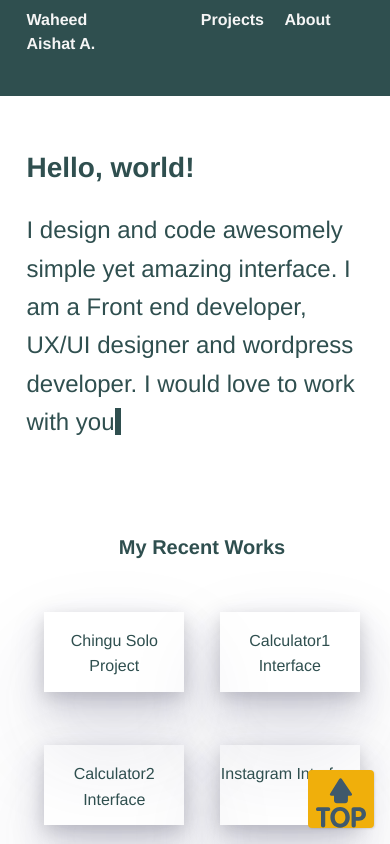
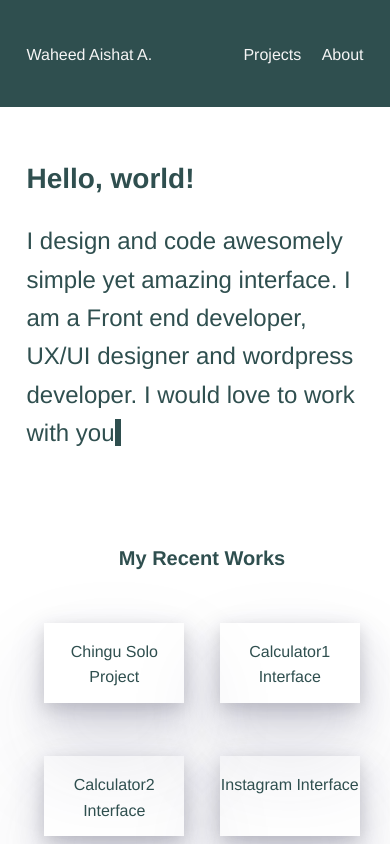
Before and after one commit to aishat001/myPortfolio, a plain HTML site: page index.html in a window 390 px wide. Shown: the top 844 px of the page. Drawn offline with Linux system fonts and the light colour scheme; a web font is replaced by a local one.

Commit message:
new files

```diff
--- a/css/grid.css
+++ b/css/grid.css
@@ -30,7 +30,7 @@ html, body { height: 100%; width: 100%; margin: 0px; padding: 0px; left: 0px; to
 
 .col-3-sm { width: 21%; }
 
-.col-4-sm { width: 20%; }
+.col-4-sm { width: 25%; }
 
 .col-5-sm { width: 37.66%; }
 
@@ -72,7 +72,7 @@ html, body { height: 100%; width: 100%; margin: 0px; padding: 0px; left: 0px; to
 @media only screen and (min-width: 720px) {
   .col-1, .col-1-l { width: 4.33%; }
   .col-2, .col-2-l { width: 12.66%; }
-  .col-3, .col-3-l { width: 21%; }
+  .col-3, .col-3-l { width: 25%; }
   .col-4, .col-4-l { width: 20%; text-align: center; }
   .col-5, .col-5-l { width: 37.66%; }
   .col-6, .col-6-l { width: 46%; }
@@ -98,7 +98,7 @@ html, body { height: 100%; width: 100%; margin: 0px; padding: 0px; left: 0px; to
   .container { width: 90%; max-width: 1600px; }
   .col-1-xl { width: 4.33%; }
   .col-2-xl { width: 12.66%; }
-  .col-3-xl { width: 21%; }
+  .col-3-xl { width: 25%; }
   .col-4-xl { width: 29.33%; text-align: center;}
   .col-5-xl { width: 37.66%; }
   .col-6-xl { width: 46%; }
--- a/css/index.css
+++ b/css/index.css
@@ -134,24 +134,6 @@ section.grey { margin-top: 24px; }
   padding: 5px;
   color: whitesmoke;
 }
-.top {
-  background-color: #f0af0b;
-  border: 0;
-  border-radius: 4px;
-  bottom: 1rem;
-  box-shadow: 1px 1px 2px rgba(0,0,0,.1);
-  cursor: pointer;
-  overflow: hidden;
-  padding: .5rem .5rem 0;
-  position: fixed;
-  right: 1rem;
-  text-decoration: none;
-  transition: transform .3s ease-in-out;
-}
-.top:hover {
-  background-color: yellow;
-}
-
 
 span {
   background-color: darkslategray;
@@ -231,6 +213,10 @@ button {
 button:hover{
   background-color: darkslategray;
 }
+.row1 {
+  display: flex;
+  flex-direction: row;
+}
 
 
 
@@ -294,11 +280,18 @@ button:hover{
   .credits { margin-top: -80px; }
   .img-edu-8 { margin-bottom: 120px; }
 }
+@media only screen and (min-width: 700px) and (max-width:1190px) {
+  .navigation {padding-top: 40px;}
+}
 @media only screen and (min-width: 500px) and (max-width:700px) {
   .center {width: 100%; text-align: center;}
   a.div > p {
     color: darkslategray;
     font-size: 1.2rem;
+  }
+  .navigation {padding-top: 35px;}
+  div.col-3.col-4-sm {
+    width: 40%;
   }
 }
 @media only screen and (max-width: 500px) {
@@ -307,4 +300,18 @@ button:hover{
     color: darkslategray;
     font-size: 1rem;
   }
+  .row1 {
+    display: flex;
+    justify-content: space-between;
+    font-weight: 500;
+  }
+  .navigation {padding-top: 35px;}
+  div.col-3.col-4-sm {
+    width: 60%;
+  }
+  .type-black {
+    font-weight: 500;
+  }
+
+
 }
--- a/index.html
+++ b/index.html
@@ -25,11 +25,12 @@
     <body class="dark">
         <section class="navigation">
           <div class="container">
-            <div class="row">
-              <div class="col-3 col-4-sm">
+            <div class="row row1">
+
+              <div class="col-3 col-4-sm wt">
                 <li><a href="port3.html" title="Home" class="type-black">Waheed Aishat A.</a></li>
               </div>
-              <div class="col-9 col-8-sm align-r">
+              <div class="col-9 col-8-sm align-r wt">
                 <li><a href="#mywork" title="Work" class="type-black">Projects</a></li>
                 <li><a href="#aboutme" title="About" class="type-black">About</a></li>
               </div>
@@ -84,7 +85,7 @@
                       <button><a href="assets/Aishat-resume.pdf" class="ba">My Resume</a></button>
                   </div>
                   <div class="button">
-                      <button><a href="mailto:waheedaishat@gmail.com" class="ba">Start a conversation</a></button>
+                      <button><a href="https://wa.me/2348140308878" target="blank" class="ba">Start a conversation</a></button>
                   </div>
               </div>
             </div>
@@ -111,8 +112,6 @@
 
           <div class="react">Made by Waheed Aishat A. © 2019</div>
         </section>
-        <button class="top">
-            <a href="#top"><img src="assets/download.svg" alt="scrollup" width="50px" height="50px"></a>
-        </button>
+
       </body>
 </html>
```
